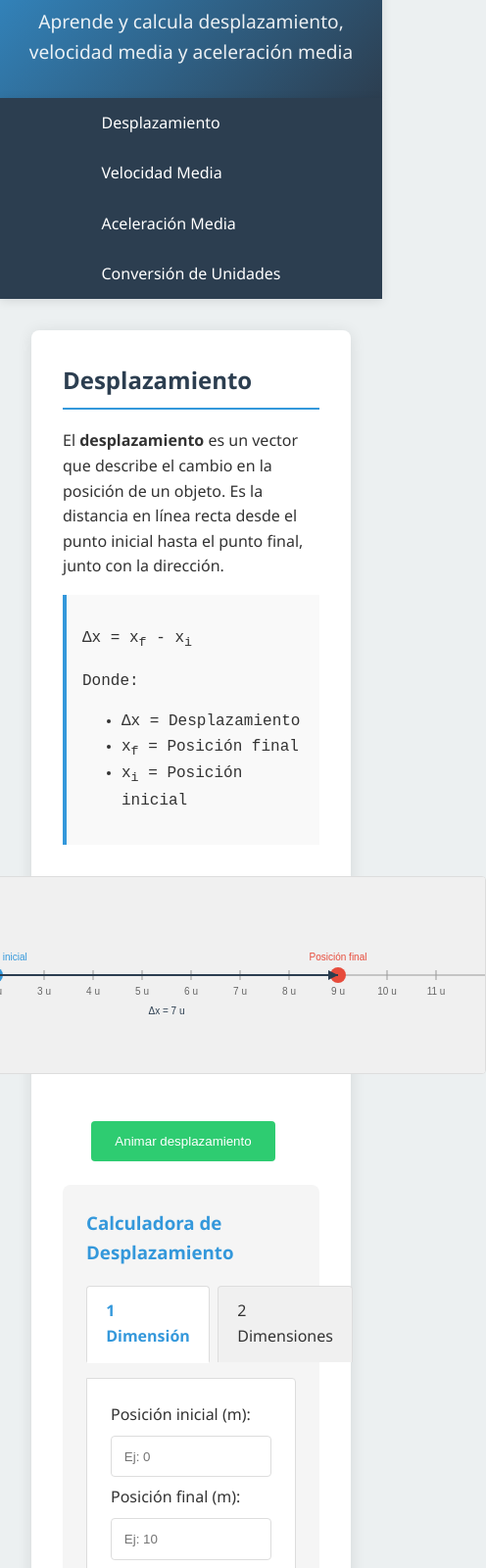
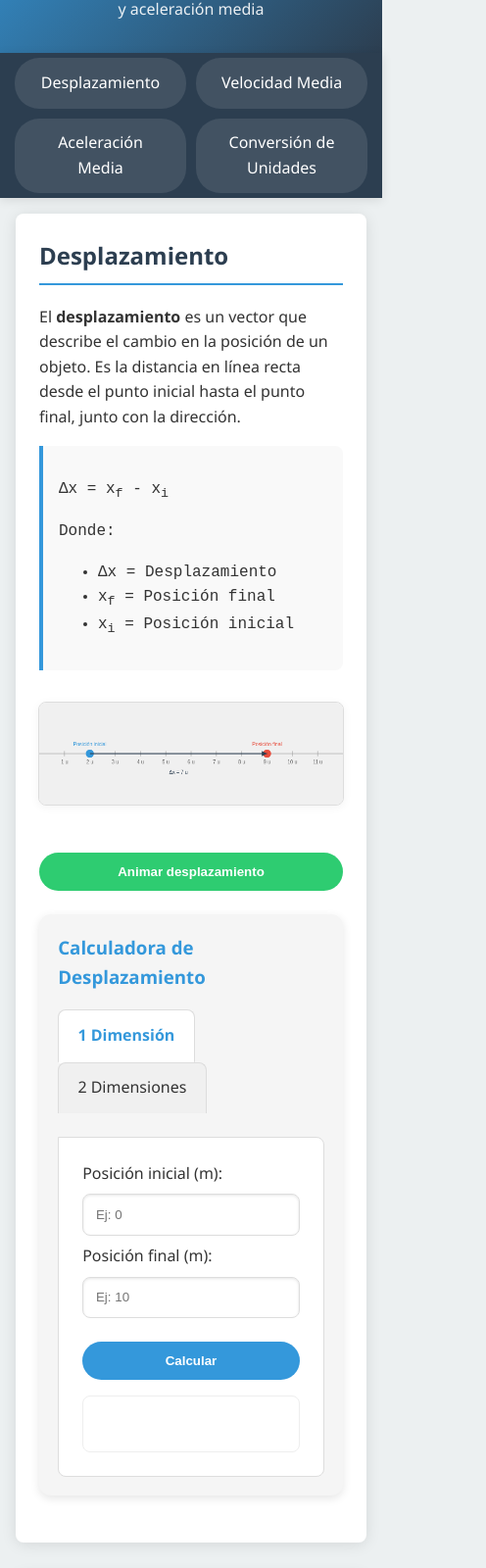
Before and after one commit to JavierPereyra2023/f-sica-interactiva, a plain HTML site: page index.html in a window 390 px wide. Shown: the part 161-1761 px from the top of the page at 98% size, 496 px wide, since content can reach past the window. Drawn offline with Linux system fonts and the light colour scheme.

Commit message:
Mejoras de diseño responsive

```diff
--- a/index.html
+++ b/index.html
@@ -49,30 +49,39 @@
             top: 0;
             z-index: 1000;
             box-shadow: 0 2px 10px rgba(0,0,0,0.1);
+            padding: 0 10px;
         }
 
         nav ul {
             display: flex;
+            flex-wrap: wrap; /* Permite que los elementos se envuelvan en pantallas pequeñas */
+            justify-content: center;
             list-style: none;
             margin: 0;
             padding: 0;
+            width: 100%;
         }
 
         nav li {
-            margin: 0;
+            margin: 5px;
             padding: 0;
         }
 
         nav a {
             color: white;
             text-decoration: none;
-            padding: 1rem 1.5rem;
+            padding: 0.8rem 1.2rem;
             display: block;
-            transition: background-color 0.3s;
+            transition: all 0.3s;
+            border-radius: 25px; /* Botones redondeados */
+            background-color: rgba(255,255,255,0.1);
+            text-align: center;
         }
 
         nav a:hover {
             background-color: var(--primary-color);
+            transform: translateY(-2px);
+            box-shadow: 0 4px 8px rgba(0,0,0,0.2);
         }
 
         main {
@@ -107,13 +116,15 @@
             margin: 1rem 0;
             font-family: 'Courier New', Courier, monospace;
             overflow-x: auto;
+            border-radius: 0 8px 8px 0;
         }
 
         .calculator {
             background-color: #f5f5f5;
-            padding: 1.5rem;
-            border-radius: 8px;
+            padding: 1.2rem;
+            border-radius: 12px;
             margin: 1.5rem 0;
+            box-shadow: 0 3px 10px rgba(0,0,0,0.1);
         }
 
         .calculator h3 {
@@ -125,8 +136,16 @@
             padding: 0.8rem;
             margin: 0.5rem 0;
             border: 1px solid #ddd;
-            border-radius: 4px;
+            border-radius: 8px;
             box-sizing: border-box;
+            transition: all 0.3s;
+            box-shadow: inset 0 1px 3px rgba(0,0,0,0.1);
+        }
+
+        input[type="number"]:focus, select:focus {
+            border-color: var(--primary-color);
+            box-shadow: 0 0 0 3px rgba(52, 152, 219, 0.25);
+            outline: none;
         }
 
         button {
@@ -134,14 +153,17 @@
             color: white;
             border: none;
             padding: 0.8rem 1.5rem;
-            border-radius: 4px;
+            border-radius: 25px;
             cursor: pointer;
-            transition: background-color 0.3s;
+            transition: all 0.3s;
             margin-top: 1rem;
+            font-weight: 500;
         }
 
         button:hover {
             background-color: #2980b9;
+            transform: translateY(-2px);
+            box-shadow: 0 4px 8px rgba(0,0,0,0.2);
         }
 
         .result {
@@ -152,7 +174,7 @@
             padding: 0.5rem;
             border: 1px solid #eee;
             background-color: white;
-            border-radius: 4px;
+            border-radius: 8px;
         }
 
         .canvas-container {
@@ -164,8 +186,9 @@
 
         canvas {
             border: 1px solid #ddd;
-            border-radius: 4px;
+            border-radius: 8px;
             background-color: white;
+            box-shadow: 0 2px 10px rgba(0,0,0,0.05);
         }
 
         .two-columns {
@@ -177,14 +200,61 @@
         @media (max-width: 768px) {
             .two-columns {
                 grid-template-columns: 1fr;
+                gap: 1rem;
             }
 
             nav ul {
-                flex-direction: column;
+                flex-direction: row; /* Mantiene horizontal pero permite envolver */
             }
 
-            nav a {
-                padding: 0.8rem 1rem;
+            nav li {
+                width: calc(50% - 10px); /* Dos botones por fila en móviles */
+            }
+
+            header h1 {
+                font-size: 1.8rem;
+            }
+
+            header p {
+                font-size: 1rem;
+            }
+
+            section {
+                padding: 1.5rem;
+                margin-bottom: 2rem;
+            }
+
+            /* Ajustar tamaño de canvas en móviles */
+            canvas {
+                width: 100%;
+                height: auto;
+            }
+
+            /* Mejorar botones en móviles */
+            button {
+                width: 100%;
+                padding: 12px;
+                border-radius: 25px;
+                font-weight: bold;
+            }
+
+            main {
+                padding: 1rem;
+            }
+        }
+
+        /* Ajustes para tablets */
+        @media (min-width: 769px) and (max-width: 1024px) {
+            nav li {
+                margin: 5px 8px;
+            }
+
+            .two-columns {
+                gap: 1.5rem;
+            }
+
+            section {
+                padding: 1.8rem;
             }
         }
 
@@ -199,6 +269,7 @@
         .tabs {
             display: flex;
             margin-bottom: 1rem;
+            flex-wrap: wrap;
         }
 
         .tab {
@@ -207,8 +278,10 @@
             cursor: pointer;
             border: 1px solid #ddd;
             border-bottom: none;
-            border-radius: 4px 4px 0 0;
+            border-radius: 8px 8px 0 0;
             margin-right: 0.5rem;
+            margin-bottom: 0.5rem;
+            transition: all 0.3s;
         }
 
         .tab.active {
@@ -223,7 +296,7 @@
             display: none;
             padding: 1.5rem;
             border: 1px solid #ddd;
-            border-radius: 0 4px 4px 4px;
+            border-radius: 0 8px 8px 8px;
             background-color: white;
         }
 
@@ -234,6 +307,17 @@
         .animate-btn {
             background-color: var(--secondary-color);
             margin-right: 1rem;
+            border-radius: 25px;
+        }
+
+        footer a {
+            color: white;
+            text-decoration: underline;
+            transition: all 0.3s;
+        }
+
+        footer a:hover {
+            color: var(--primary-color);
         }
     </style>
 </head>
@@ -464,7 +548,7 @@
 
     <footer>
         <p>Física Interactiva © 2024 | Desarrollado con ❤️ para estudiantes de física</p>
-        <p><a href="https://github.com/tuusuario/fisica-interactiva" style="color: white;">Código fuente en GitHub</a></p>
+        <p><a href="https://github.com/tuusuario/fisica-interactiva">Código fuente en GitHub</a></p>
     </footer>
 
     <script>
```
